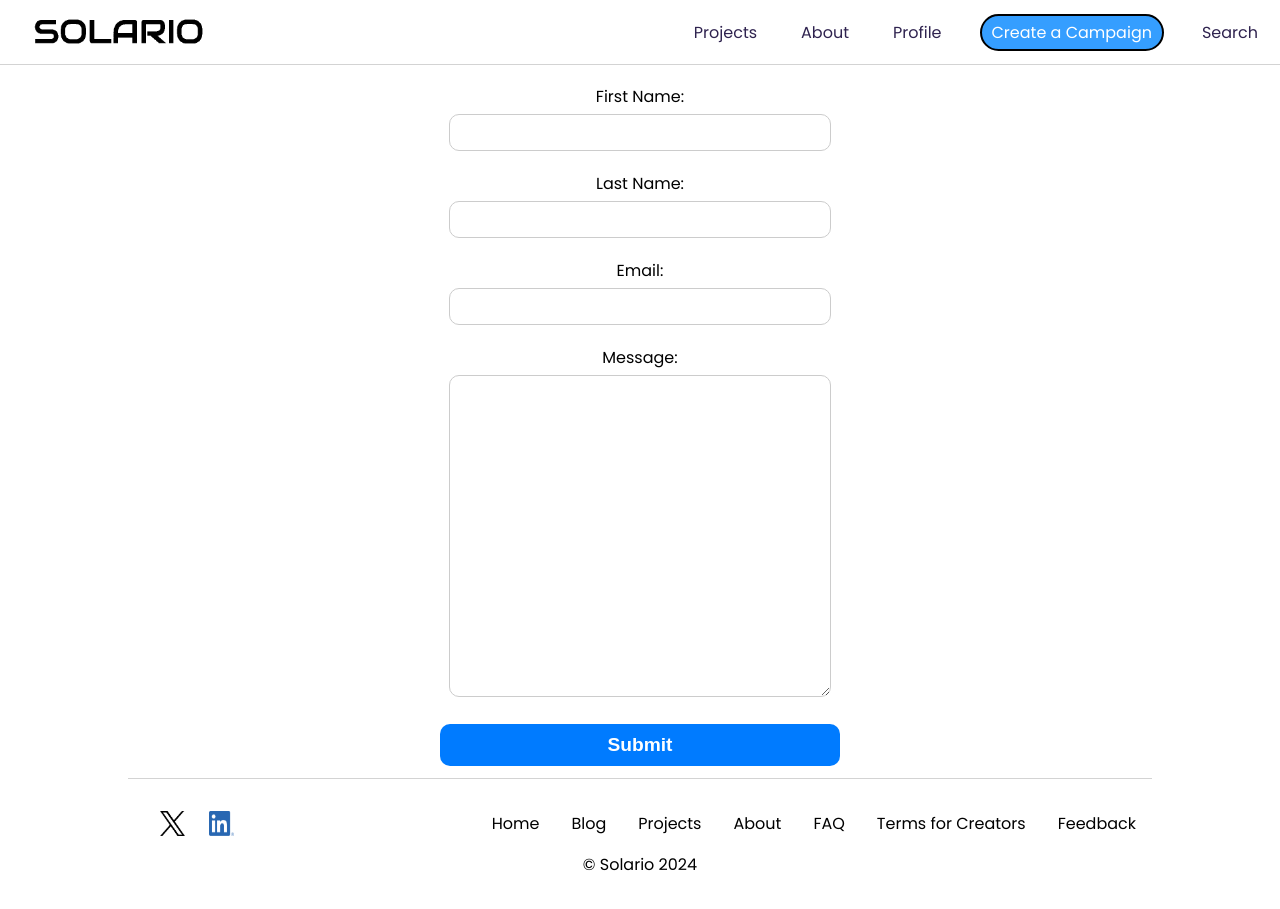
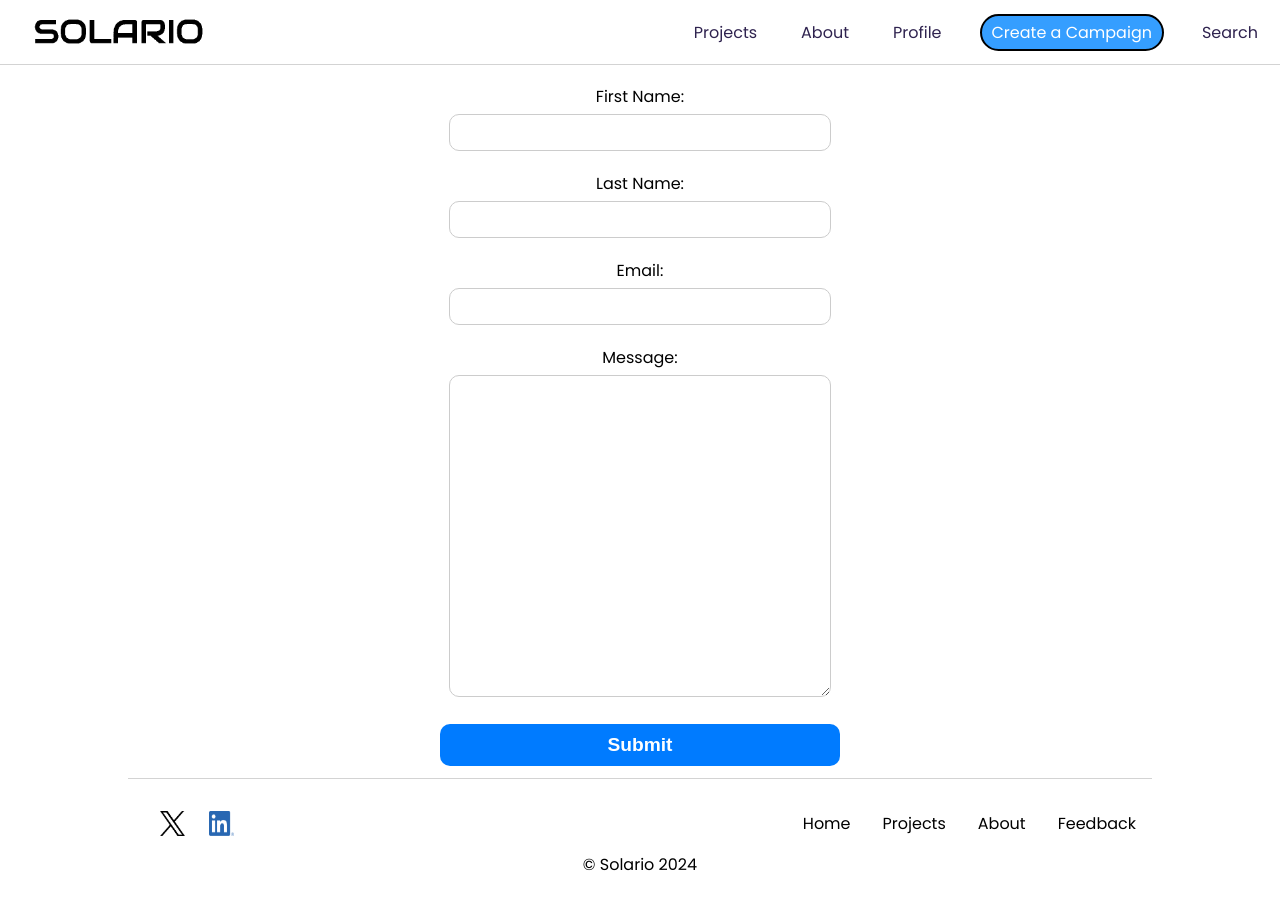
Before and after one commit to VDominik/SolanaFunding, a React (Create React App) app in the folder frontend/: page /feedback in a window 1280 px wide. Built offline with nearby package versions, Linux system fonts and the light colour scheme; what @solana/web3.js would draw is missing.

Commit message:
commented out the unused links in footer

```diff
--- a/frontend/src/Footer/footer.js
+++ b/frontend/src/Footer/footer.js
@@ -29,15 +29,15 @@ const Footer = () => {
         <div className="subpages-wrapper">
           <NavLink to="/">Home</NavLink>
 
-          <NavLink to="/blog">Blog</NavLink>
+          {/* <NavLink to="/blog">Blog</NavLink> */}
 
           <NavLink to="/app">Projects</NavLink>
 
           <NavLink to="/about">About</NavLink>
 
-          <NavLink to="/faq">FAQ</NavLink>
+          {/* <NavLink to="/faq">FAQ</NavLink> */}
 
-          <NavLink to="/creatorterms">Terms for Creators</NavLink>
+          {/* <NavLink to="/creatorterms">Terms for Creators</NavLink> */}
 
           <NavLink to="/feedback">Feedback</NavLink>
         </div>
```
